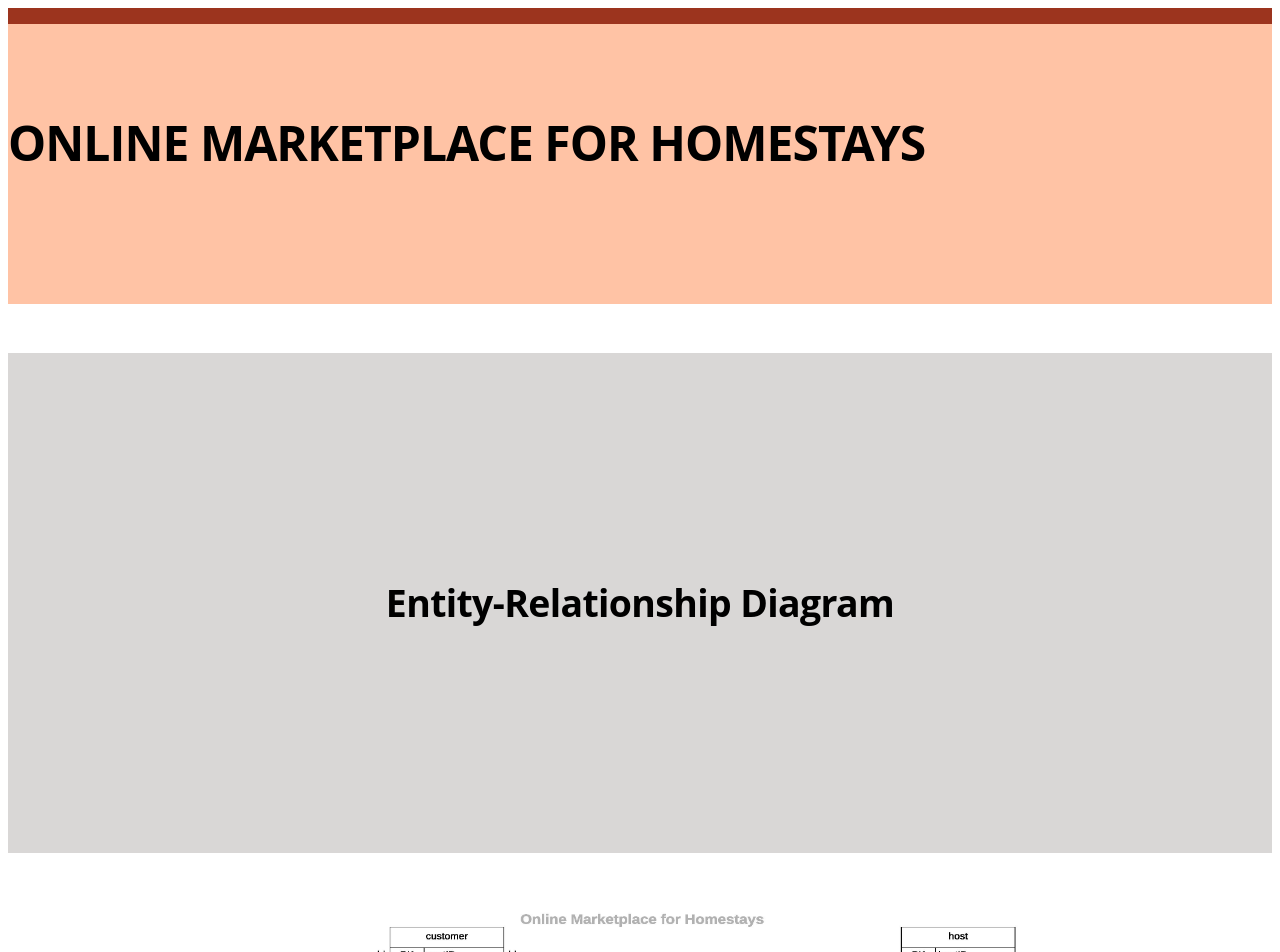
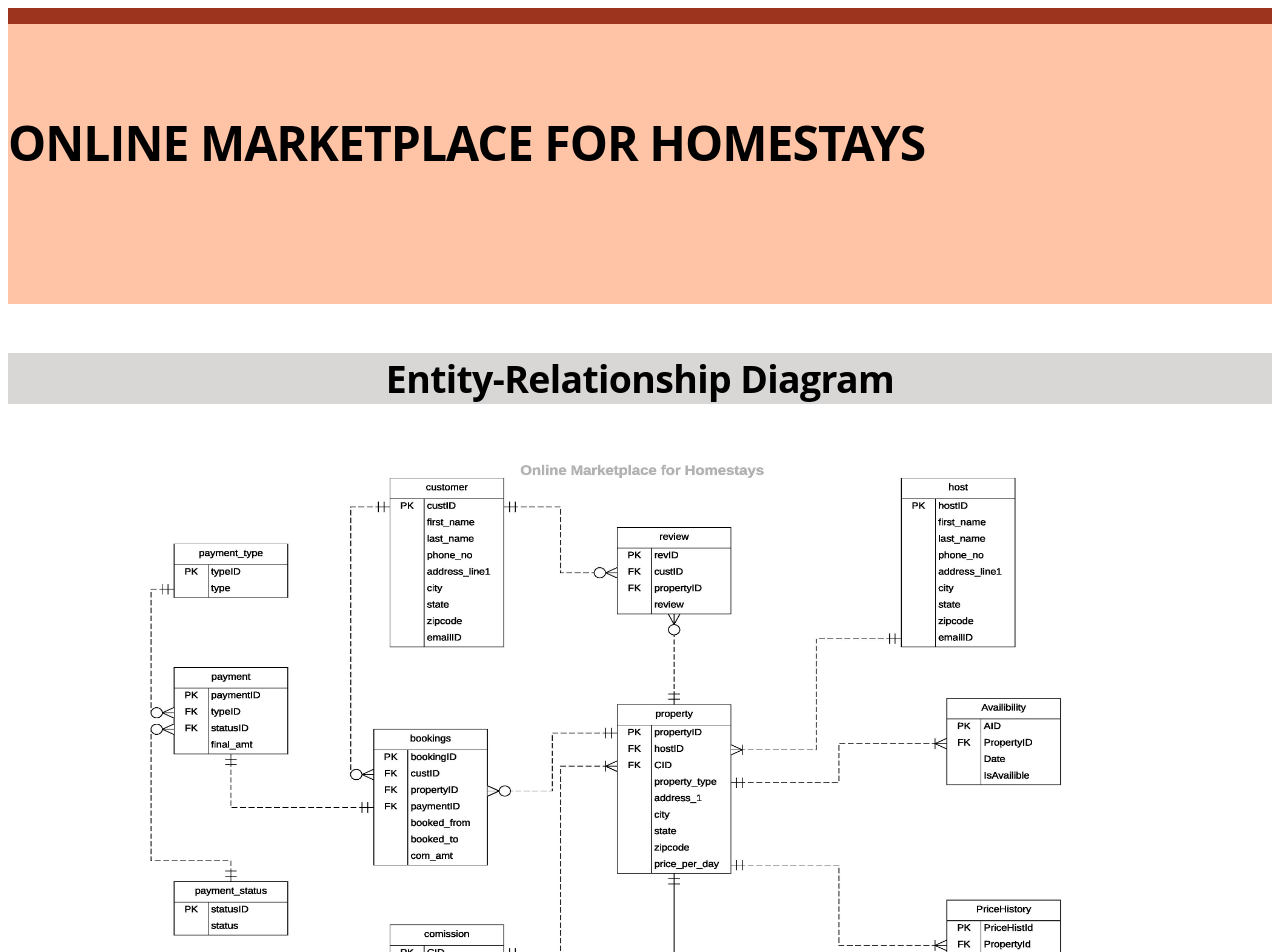
Before and after one commit to shreyakaul/shreyakaul.github.io, a Jekyll site: the page online-homestay.html, which Jekyll copies as it is, in a window 1280 px wide. Shown: the top 952 px of the page. Built offline with Jekyll 4.4.1, drawn with Linux system fonts in a browser that asks for light colours.

Commit message:
Update online-homestay.css

```diff
--- a/css/online-homestay.css
+++ b/css/online-homestay.css
@@ -23,7 +23,6 @@
 }
 
 .erd-background {
-  padding: 6em 0;
   background-color: #D9D7D6;
   background-size: cover;
   background-repeat: no-repeat;
```
